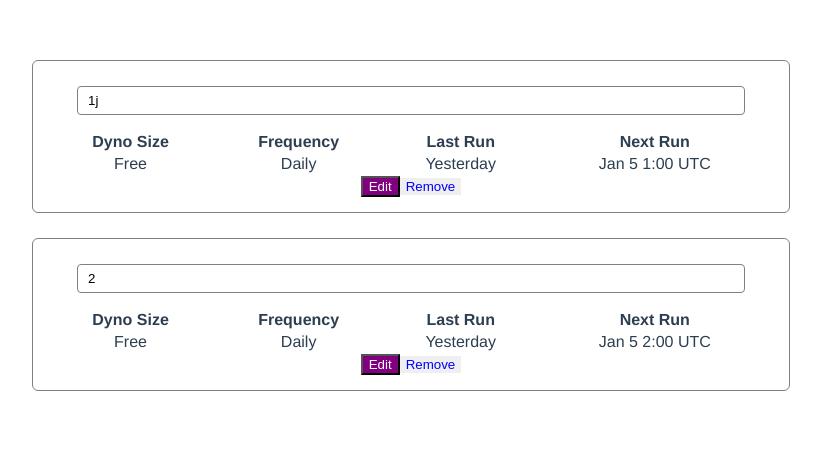
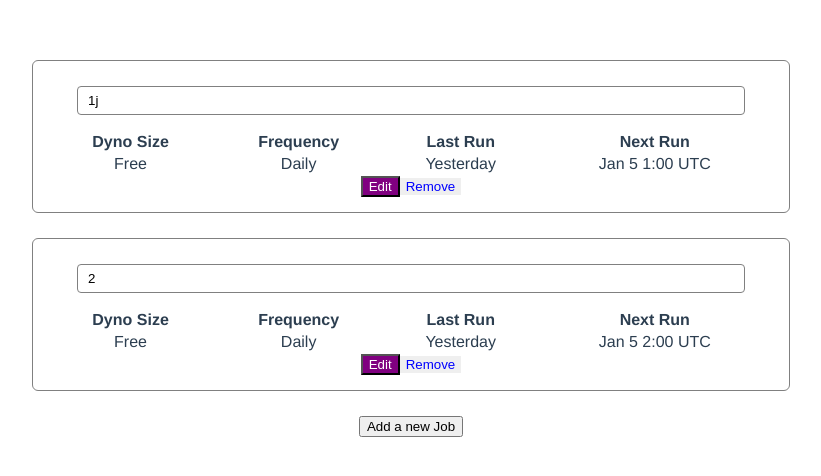
Before and after one commit to TheMkrage/Scheduler, a Vue app: page / in a window 1280 px wide. Shown: the top 476 px of the page, without its empty margins (229-1050 px from the left). Built offline with nearby package versions, Linux system fonts and the light colour scheme.

Commit message:
Add job button is functional

```diff
--- a/src/components/Schedule.vue
+++ b/src/components/Schedule.vue
@@ -47,7 +47,7 @@ export default {
 	name: "Schedule",
 	data () {
 		return {
-			isEditing: false,
+			isEditing: this.isEditingInitial,
 			nameFieldText: this.name,
 			dynoSizeSelection: this.dynoSize,
 			frequencySelection: this.frequency,
@@ -60,6 +60,7 @@ export default {
 		frequency: String,
 		lastRun: String,
 		nextRunTime: String,
+		isEditingInitial: Boolean,
 		id: Number // id of the schedule
 	},
 	computed: {
--- a/src/components/ScheduleList.vue
+++ b/src/components/ScheduleList.vue
@@ -1,6 +1,7 @@
 <template>
 	<div>
 		<Schedule v-for="schedule in schedules" v-bind="schedule" :key="schedule.id" @save="update" @remove="remove"></Schedule>
+		<button @click="addAJob">Add a new Job</button>
 	</div>
 </template>
 
@@ -35,6 +36,11 @@ export default {
 			var matchingIndex = this.schedules.findIndex(x => x.id == scheduleToDelete.id);
 			this.$delete(this.schedules, matchingIndex);
 			// must use vue's set to trigger reactivity
+		},
+
+		addAJob() {
+			var newSchedule = { id: Math.random(), name: "2", dynoSize: "Free", frequency: "Daily", lastRun: "Yesterday", nextRunTime: "3:00", isEditingInitial: true};
+			this.schedules.push(newSchedule);
 		}
 	}
 }
```
